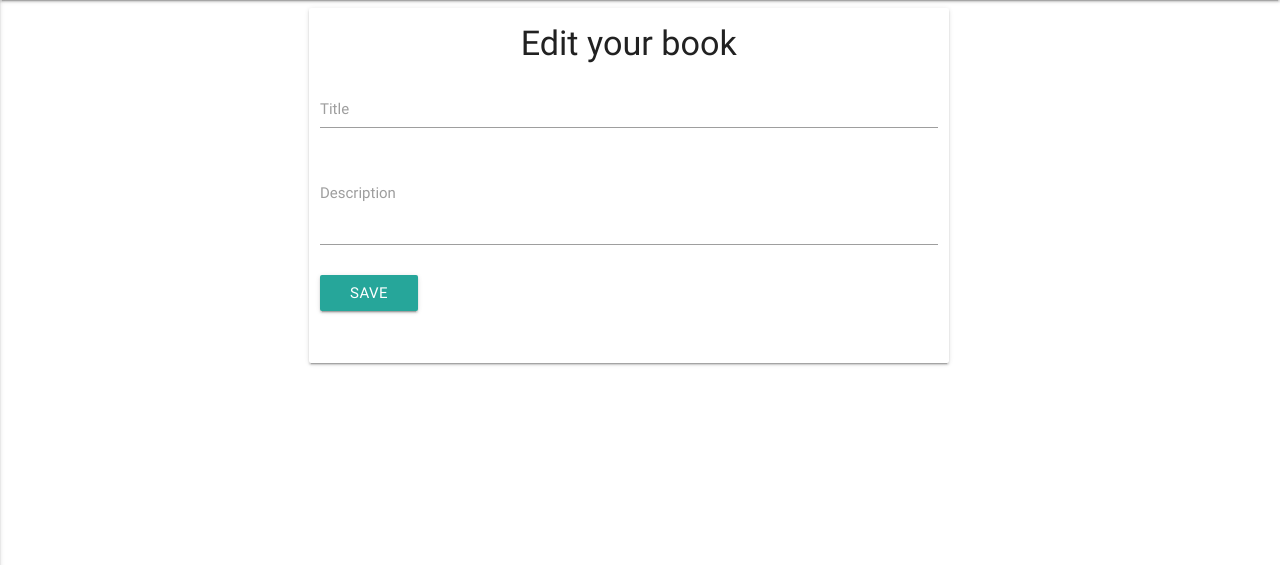
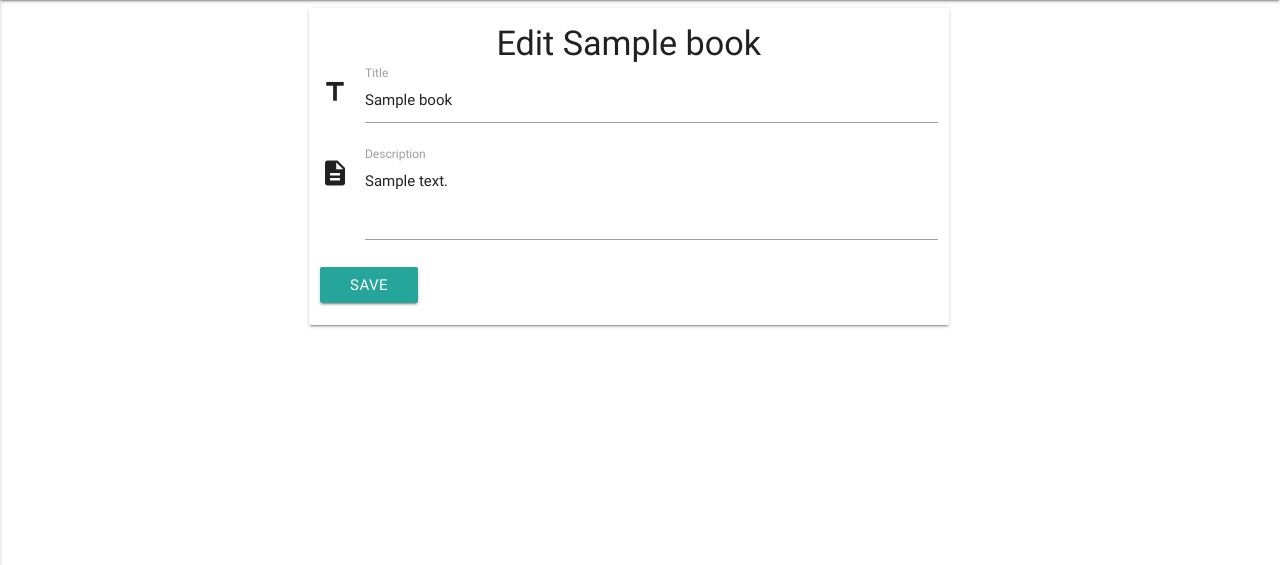
Before and after one commit to nikhilkumarsingh/linkbook, a Django app: template linkbook/links/templates/links/edit_book.html in a window 1280 px wide. Shown: the part 64-629 px from the top of the page. Run offline with Django 3.2, Linux system fonts and the light colour scheme; tables that the repository leaves empty hold one stand-in row (values such as "Sample post"); the template is opened without the code that fills it: values that come from a table or form of the project are taken from there, most other values are stand-ins (such as "Sample title", 1, 10 or a date in 2020); data that the repository does not hold is empty; parts of the project's set-up code (start-up, migrations or seed data) failed here and were passed over.

Commit message:
recreated views for books

```diff
--- a/linkbook/links/templates/links/edit_book.html
+++ b/linkbook/links/templates/links/edit_book.html
@@ -5,45 +5,47 @@
 {% block title %}Edit {{book.title}}{% endblock %}
 
 {% block body %}
-
     <div class="container">
-
         <div class="row">
-
-            <div class="col s1 m3 l3"></div>
-            <div class="col s10 m6 l6 card hoverable">
-            <h4 class="center">Edit your book<h4>
+            <div class="col s1 l3 m3"></div>
+            <div class="col s10 l6 m6 card hoverable">
+            <h4 class="center">Edit {{book.title}}</h4>
                 <form method="post" action="/book/{{book.id}}/edit/" role="form">
                 {% csrf_token %}
-                    {% for field in form.visible_fields %}
-                    <div class=" input-field">
-                        {{ field }}
-                        <label  >{{ field.label }} </label>
-                        {% if field.help_text %}
-                            <span>{{ field.help_text|safe }}</span>
-                        {% endif %}
-                        {% for error in field.errors %}
-                            <label id = "control-label">{{ error }}</label>
-                        {% endfor %}
+                    <div class="input-field">
+                        <i class="material-icons prefix">title</i>
+                        <input class="input" type="text" id="TITLE" name="TITLE" maxlength="30" data-length="30" value = "{{book.title}}">
+                        <label for="TITLE">Title</label>
                     </div>
-                    {% endfor %}
-                    <button type="submit" class="btn">{% trans 'Save' %}</button>
+                    <div class="input-field">
+                        <div class="input-field">
+                            <i class="material-icons prefix">description</i>
+                            <textarea class="materialize-textarea" type="text" id="DESCRIPTION" name="DESCRIPTION" maxlength="30" data-length="255">{{book.description}}</textarea>
+                                        <label for="DESCRIPTION">Description</label>
+                        </div>
+                        </div>
+
+                    <button type="submit" class="btn btn-default">{% trans 'Save' %}</button>
                     <br><br>
                 </form>
+
             </div>
-            <div class="s1 m3 l3"></div>
+            <div class="col s1 l3 m3"></div>
 
         </div>
+
     </div>
 
     <script>
 
     $(function () {
 
-         $('#description').trigger('autoresize');
+         $('#DESCRIPTION').trigger('autoresize');
+         $('.chips').material_chip();
 
+         $('#TITLE, #DESCRIPTION').characterCounter();
 
     })
+    </script>
 
-    </script>
 {% endblock body %}
--- a/linkbook/links/templates/links/new_book.html
+++ b/linkbook/links/templates/links/new_book.html
@@ -2,7 +2,7 @@
 {% load staticfiles %}
 {% load i18n %}
 
-{% block title %}{{ link.id }}{% endblock %}
+{% block title %}New Book{% endblock %}
 
 {% block body %}
     <div class="container">
```
Also changed, not shown: linkbook/links/views.py (+22 -31 lines).
